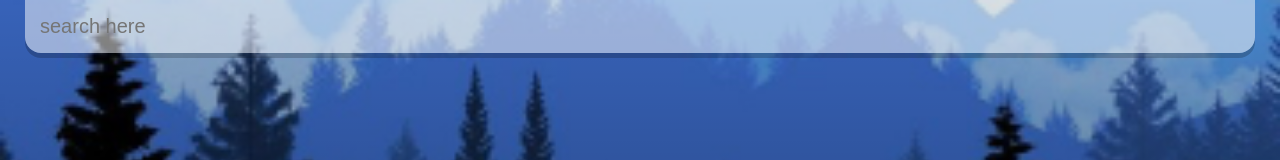
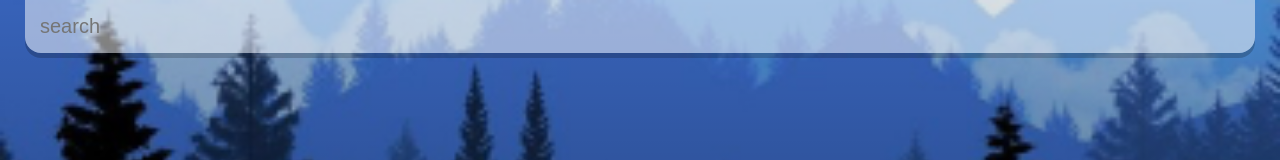
Before and after one commit to Hasan71/react-weather-app, a React (Create React App) app: page / in a window 1280 px wide. Shown: the top 160 px of the page. Built offline with nearby package versions, Linux system fonts and the light colour scheme.

Commit message:
still getting api data render error

```diff
--- a/src/App.js
+++ b/src/App.js
@@ -45,7 +45,7 @@ function App() {
           <input
             type = "text"
             className = "search-bar"
-            placeholder = "search here"
+            placeholder = "search"
             onChange = {e => setQuery(e.target.value)}
             value = {query}
             onKeyPress = {search}
@@ -57,8 +57,9 @@ function App() {
                 <div className="location">{weather.name}, {weather.sys.country}</div>
                 <div className="date">{dateBuilder(new Date())}</div>
               </div>
+
               <div className="weather-box">
-                <div className="temp">
+                <div className="temperature">
                   {Math.round(weather.main.temp)}°c
                 </div>
                 <div className="weather">{weather.weather[0].main}</div>
```
Also changed, not shown: 1 other file (tests, documents, lock files or other folders).
